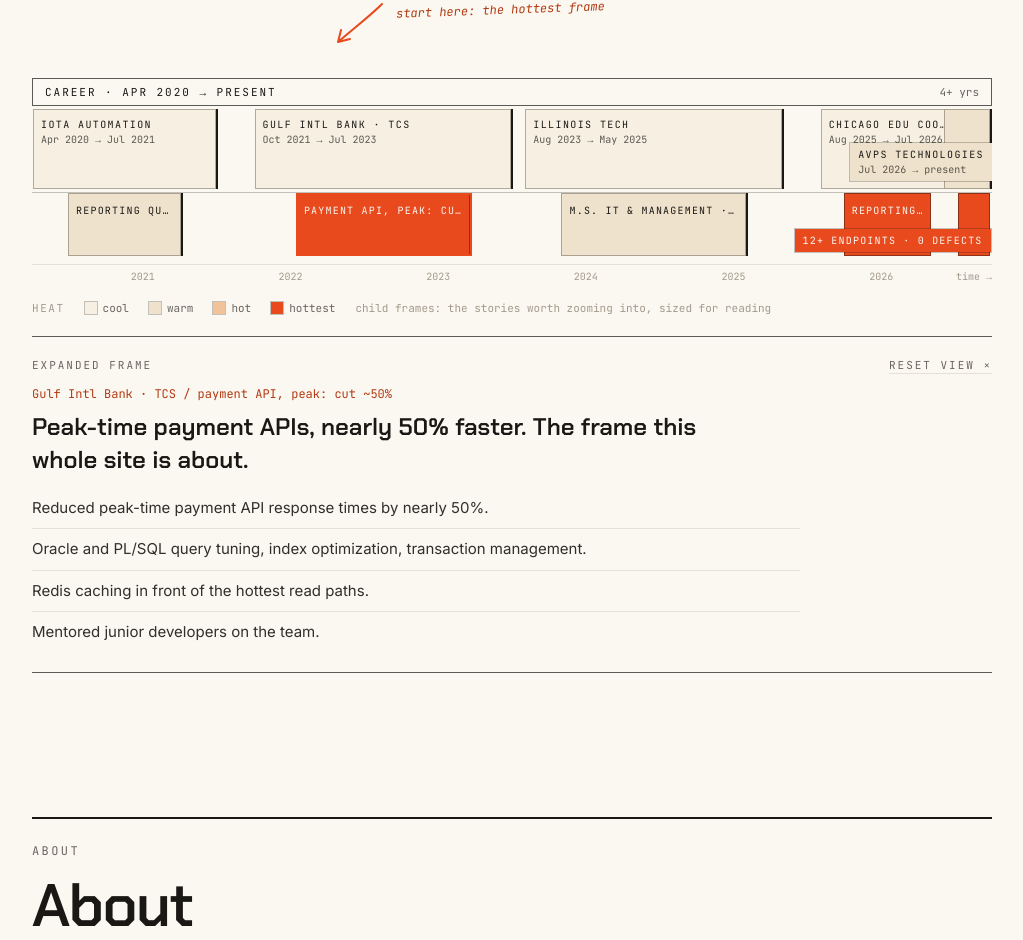
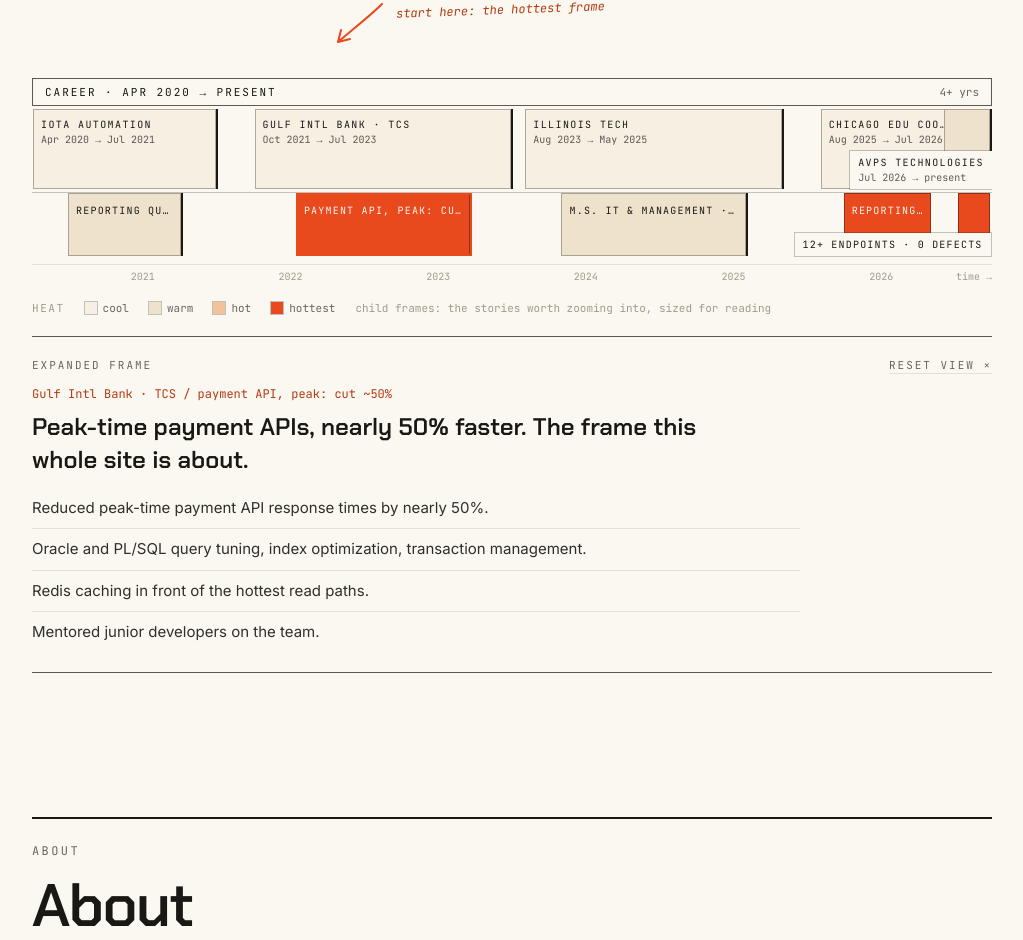
Before and after one commit to jerinjackj17/portfolio, a React (Vite) app: page / in a window 1280 px wide. Shown: the part 1912-2852 px from the top of the page, without its empty margins (128-1151 px from the left). Built offline with nearby package versions, Linux system fonts and the light colour scheme; no server answers.

Commit message:
Flame graph: AVPS plates as paper tags, clear of Chicago
The heat-colored plates sat on Chicago's bar and clipped its dates
line. Now the AVPS labels are paper tags with an ink border, flush
with the bottom of their rows, sitting on empty bar area only. No
other frame's text is covered.

```diff
--- a/src/components/FlameGraph.tsx
+++ b/src/components/FlameGraph.tsx
@@ -206,7 +206,7 @@
                     }}
                     aria-label={`${f.label}, ${f.dates}. ${f.story}`}
                     style={{ right: `${100 - (l + w)}%` }}
-                    className={`absolute bottom-2 cursor-pointer px-2 py-1 text-left ring-1 ring-ink/25 ${HEAT_BG[f.heat]} ${HEAT_TEXT[f.heat]}`}
+                    className="absolute bottom-0 cursor-pointer bg-paper px-2 py-1 text-left text-ink ring-1 ring-ink/25"
                   >
                     <span className="tnum block font-mono text-[10px] uppercase tracking-[0.14em]">
                       {f.label}
@@ -284,7 +284,7 @@
                       }}
                       aria-label={`${c.label}. ${c.story}`}
                       style={{ right: `${100 - (l + w)}%` }}
-                      className={`absolute bottom-1 cursor-pointer whitespace-nowrap px-2 py-1 font-mono text-[10px] uppercase tracking-[0.12em] ring-1 ring-ink/25 ${HEAT_BG[c.heat]} ${HEAT_TEXT[c.heat]}`}
+                      className="absolute bottom-0 cursor-pointer whitespace-nowrap bg-paper px-2 py-1 font-mono text-[10px] uppercase tracking-[0.12em] text-ink ring-1 ring-ink/25"
                     >
                       {c.label}
                     </button>
```
